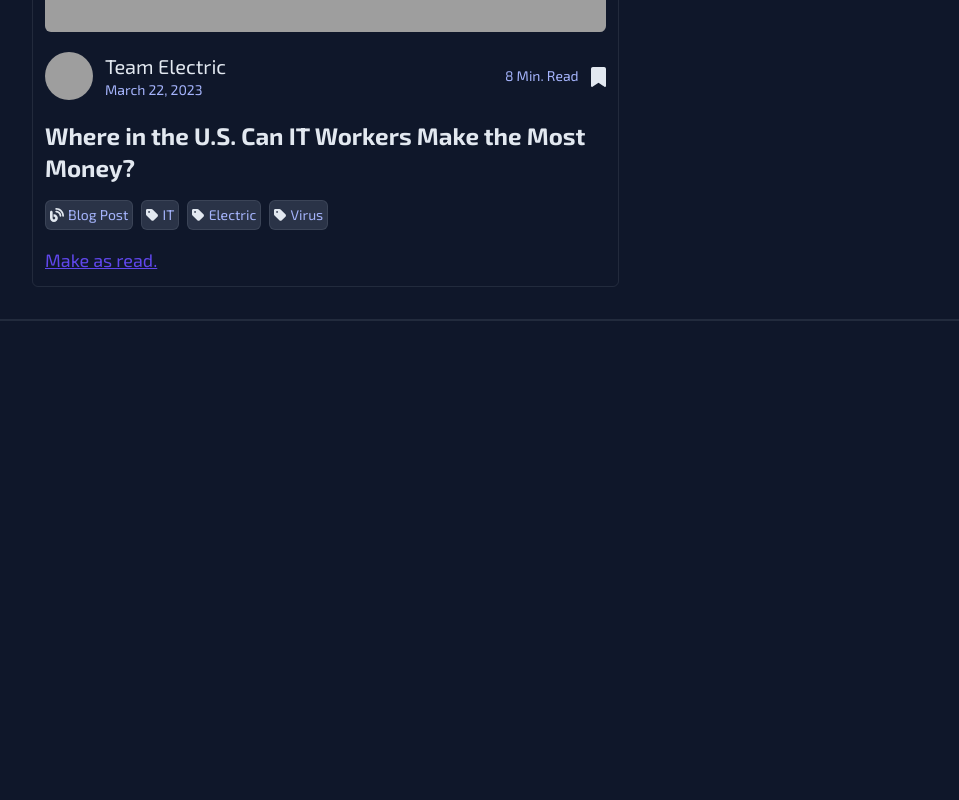
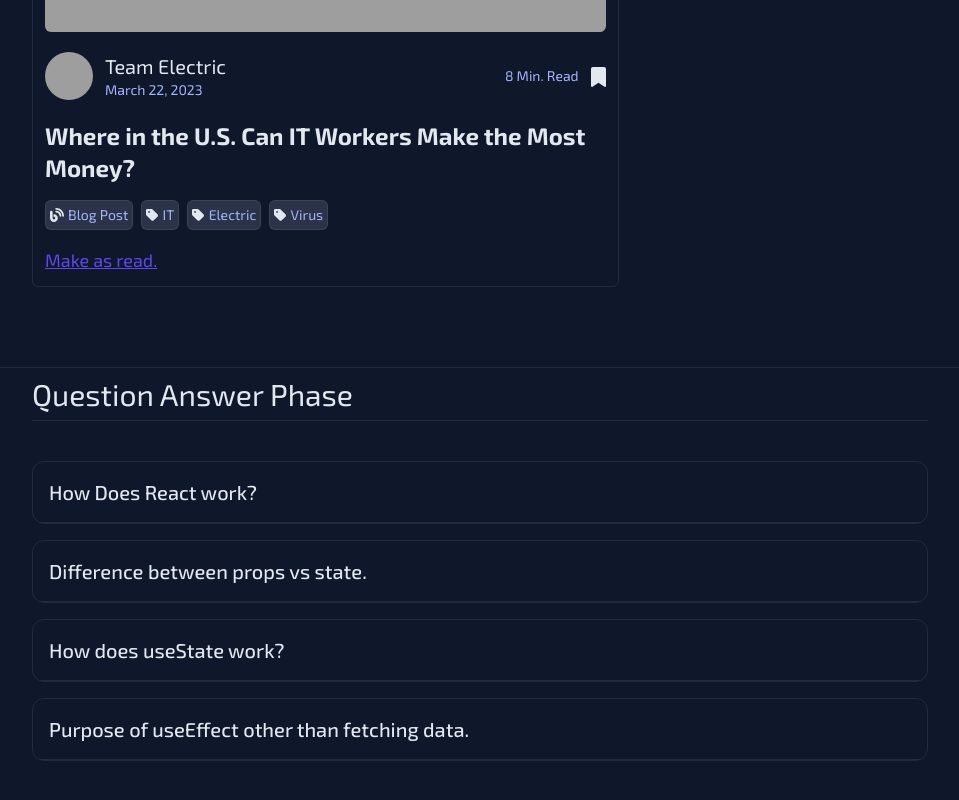
Before and after one commit to mahamudulhasan-me/knowledge-cafe, a React (Vite) app: page / in a window 1280 px wide. Shown: the part 2374-3174 px from the top of the page, without its empty margins (160-1119 px from the left). Before the commit the page ends 2695 px from the top, so only its background shows below. Built offline with nearby package versions, Linux system fonts and the light colour scheme; grey boxes are pictures that could not be loaded.

Commit message:
add question answer phase

```diff
--- a/package.json
+++ b/package.json
@@ -12,6 +12,7 @@
     "@fortawesome/fontawesome-svg-core": "^6.4.0",
     "@fortawesome/free-solid-svg-icons": "^6.4.0",
     "@fortawesome/react-fontawesome": "^0.2.0",
+    "daisyui": "^2.51.5",
     "react": "^18.2.0",
     "react-dom": "^18.2.0",
     "react-toastify": "^9.1.2"
--- a/public/data.json
+++ b/public/data.json
@@ -24,7 +24,7 @@
     "user_name": "Jessica Farrelly",
     "user_profile_pic": "https://www.electric.ai/wp-content/uploads/2021/11/Jessica.png",
     "blog_title": "The Ultimate Guide to IT Department Structure & Responsibilities",
-    "blog_cover_pic": "https://www.electric.ai/wp-content/uploads/Blog-The-Ultimate-Guide-to-IT-Department-Structure-and-Responsibilities.gif",
+    "blog_cover_pic": "https://www.electric.ai/wp-content/uploads/Header_blog.png",
     "reading_time": 6,
     "publish_date": "March 28, 2023",
     "tags": ["IT", "Troubleshooting", "Support"]
--- a/src/App.jsx
+++ b/src/App.jsx
@@ -1,6 +1,7 @@
 import { ToastContainer } from "react-toastify";
 import "react-toastify/dist/ReactToastify.css";
 import "./App.css";
+import Accordion from "./component/Accordion/AccordionBody";
 import BlogsContainer from "./component/BlogsContainer/BlogsContainer";
 import Header from "./component/Header/Header";
 
@@ -9,9 +10,8 @@ function App() {
     <div className="App">
       <Header />
       <BlogsContainer />
-      <div className="border border-b-clr">
-        <ToastContainer theme="dark" />
-      </div>
+      <Accordion />
+      <ToastContainer theme="dark" />
     </div>
   );
 }
--- /dev/null
+++ b/src/component/Accordion/Accordion.jsx
@@ -0,0 +1,19 @@
+import React from "react";
+
+const Accordion = (props) => {
+  return (
+    <>
+      <div className="collapse border border-b-clr rounded-xl">
+        <input type="checkbox" />
+        <div className="collapse-title text-xl font-medium">
+          {props.question}
+        </div>
+        <div className="collapse-content border-t border-b-clr">
+          <p>{props.answer}</p>
+        </div>
+      </div>
+    </>
+  );
+};
+
+export default Accordion;
--- /dev/null
+++ b/src/component/Accordion/AccordionBody.jsx
@@ -0,0 +1,64 @@
+import React from "react";
+import Accordion from "./Accordion";
+
+const AccordionBody = () => {
+  return (
+    <div className="border-t border-b-clr my-12 px-[15%] text-[#e2e8f0]">
+      <h1 className="text-3xl py-2 border-b border-b-clr mb-10">
+        Question Answer Phase
+      </h1>
+      <div className="space-y-4">
+        <Accordion
+          question={"How Does React work?"}
+          answer={
+            <p>
+              The difference comes in which component the data are owned. The
+              state is owned locally, and the component itself updates it. Props
+              are owned and read only by a parent. Props can be changed only if
+              an upstream shift is caused by a callback function passed on to
+              the child.
+            </p>
+          }
+        />
+        <Accordion
+          question={"Difference between props vs state."}
+          answer={
+            <p>
+              The difference comes in which component the data are owned. The
+              state is owned locally, and the component itself updates it. Props
+              are owned and read only by a parent. Props can be changed only if
+              an upstream shift is caused by a callback function passed on to
+              the child.
+            </p>
+          }
+        />
+        <Accordion
+          question={"How does useState work?"}
+          answer={
+            <h1>
+              The difference comes in which component the data are owned. The
+              state is owned locally, and the component itself updates it. Props
+              are owned and read only by a parent. Props can be changed only if
+              an upstream shift is caused by a callback function passed on to
+              the child.
+            </h1>
+          }
+        />
+        <Accordion
+          question={"Purpose of useEffect other than fetching data."}
+          answer={
+            <h1>
+              The difference comes in which component the data are owned. The
+              state is owned locally, and the component itself updates it. Props
+              are owned and read only by a parent. Props can be changed only if
+              an upstream shift is caused by a callback function passed on to
+              the child.
+            </h1>
+          }
+        />
+      </div>
+    </div>
+  );
+};
+
+export default AccordionBody;
--- a/src/index.css
+++ b/src/index.css
@@ -4,7 +4,7 @@
 :root {
   font-family: "Exo 2", sans-serif;
   background-color: #0f172a;
-
+  max-width: 1440px;
   font-synthesis: none;
   text-rendering: optimizeLegibility;
   -webkit-font-smoothing: antialiased;
@@ -23,3 +23,4 @@ h5,
 h6 {
   color: #e2e8f0;
 }
+/* linear-gradient( to right, #0C0107, #022A36, #0F394F, #143950, #311A36, #1E0411 ); */
--- a/tailwind.config.js
+++ b/tailwind.config.js
@@ -7,5 +7,5 @@ module.exports = {
     },
     extend: {},
   },
-  plugins: [],
+  plugins: [require("daisyui")],
 };
```
Also changed, not shown: 1 other file (tests, documents, lock files or other folders).
